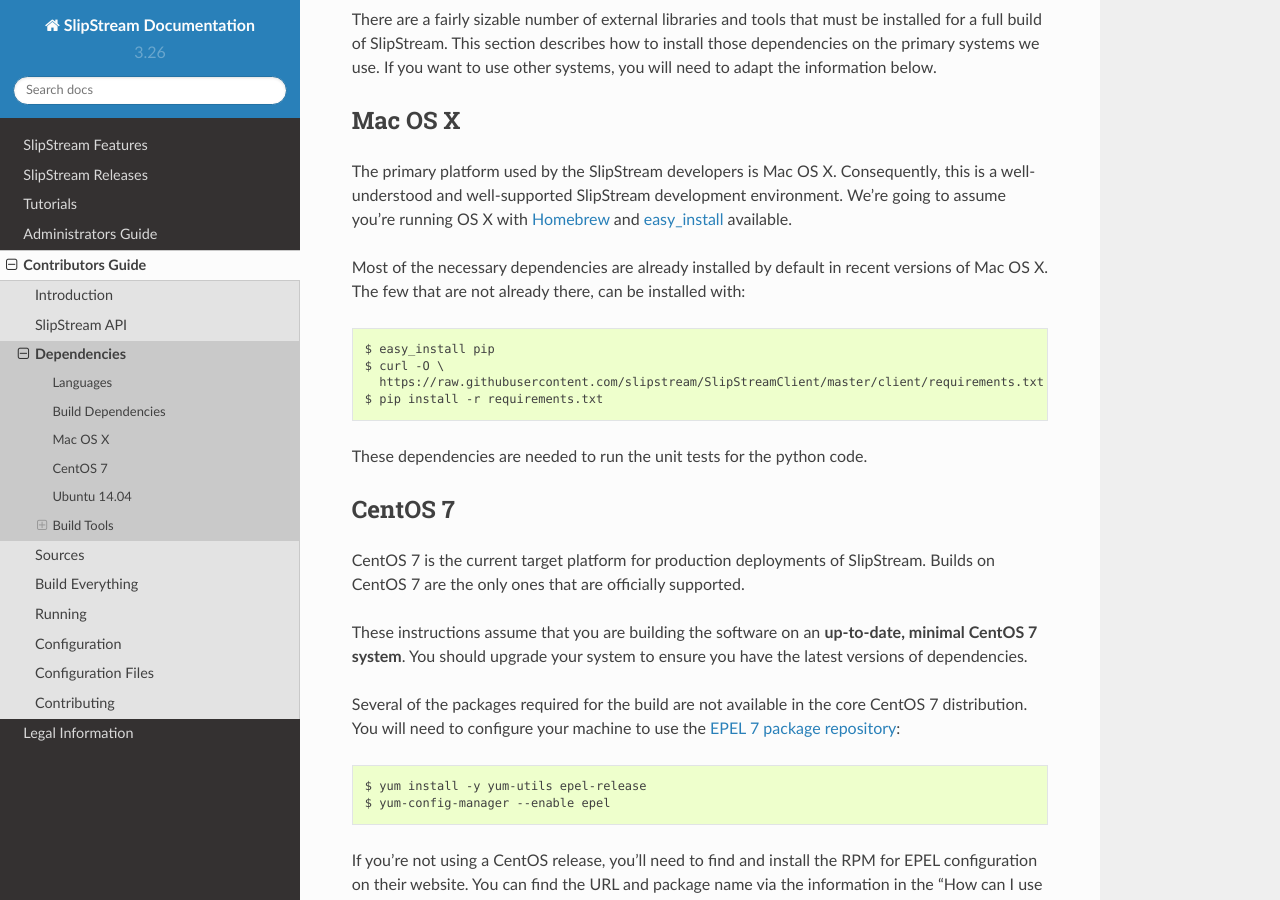
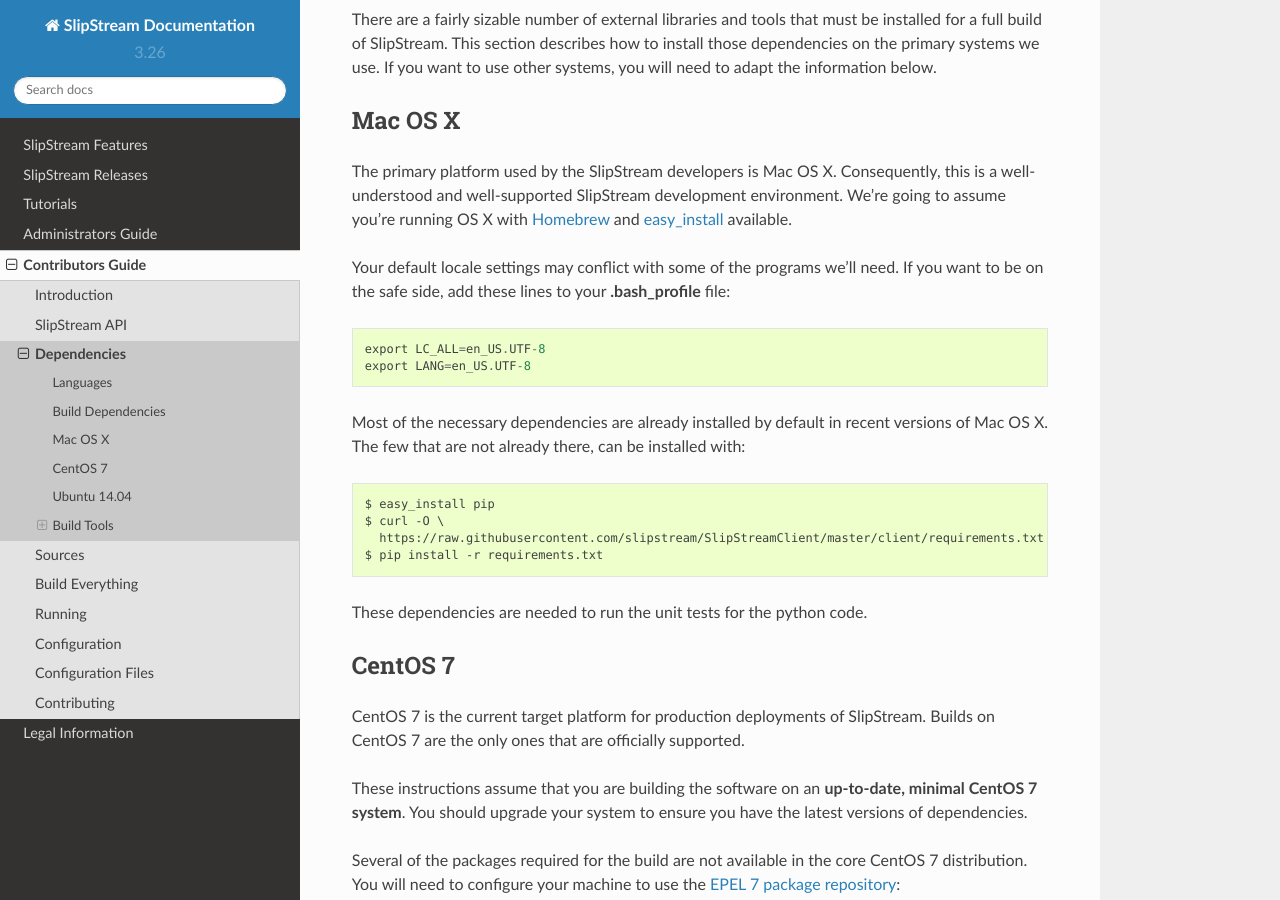
Before and after one commit to slipstream/SlipStreamDocumentation, a Sphinx documentation site: the page built from docs/developer_guide/dependencies.rst, in a window 1280 px wide and 900 px high, scrolled down 744 px. Built offline with Sphinx 7.4.7 and the Read the Docs theme 2.0.0, drawn with Linux system fonts in a browser that asks for light colours.

Commit message:
add recommendantion regarding UTF-8 locale

```diff
--- a/docs/developer_guide/dependencies.rst
+++ b/docs/developer_guide/dependencies.rst
@@ -44,6 +44,13 @@
 `Homebrew <http://brew.sh/>`__ and
 `easy\_install <https://pythonhosted.org/setuptools/easy_install.html>`__
 available.
+
+Your default locale settings may conflict with some of the programs we’ll
+need. If you want to be on the safe side, add these lines to your
+**.bash_profile** file::
+
+    export LC_ALL=en_US.UTF-8
+    export LANG=en_US.UTF-8
 
 Most of the necessary dependencies are already installed by default in
 recent versions of Mac OS X. The few that are not already there, can be
```
